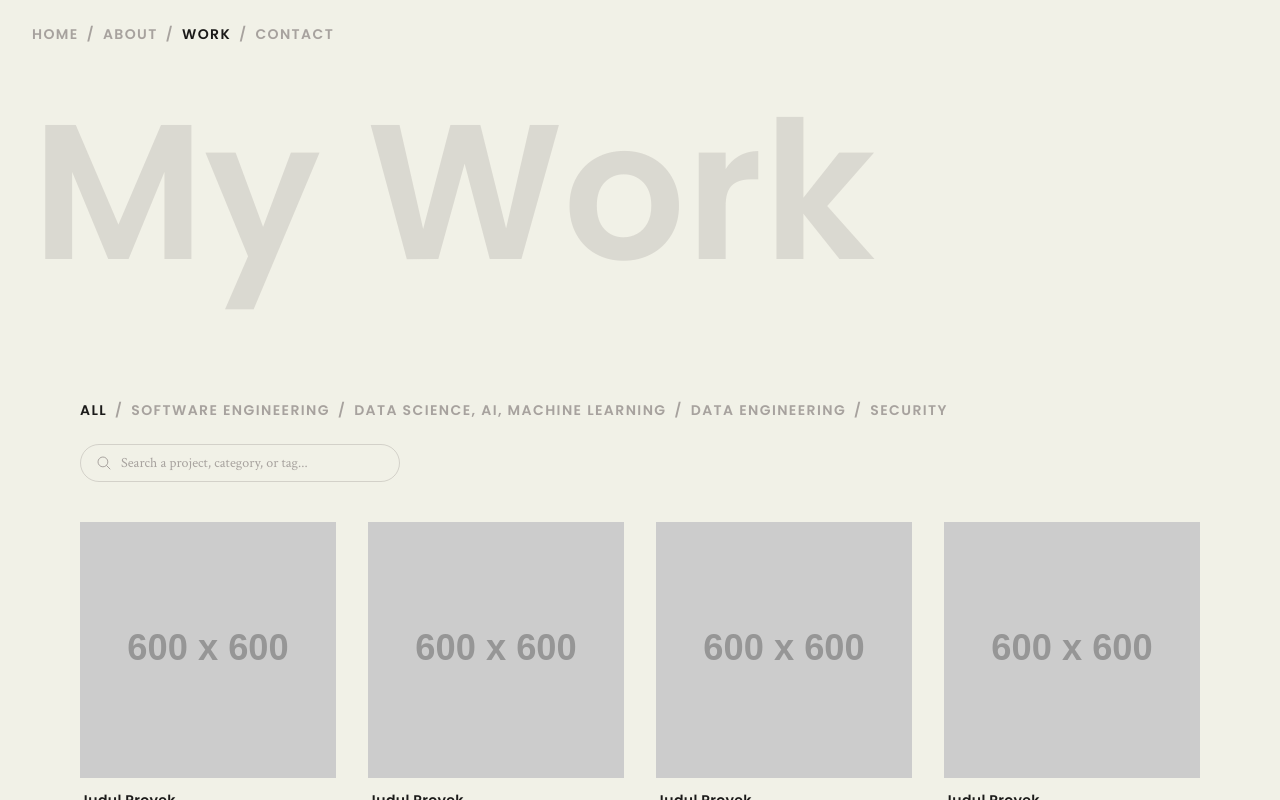
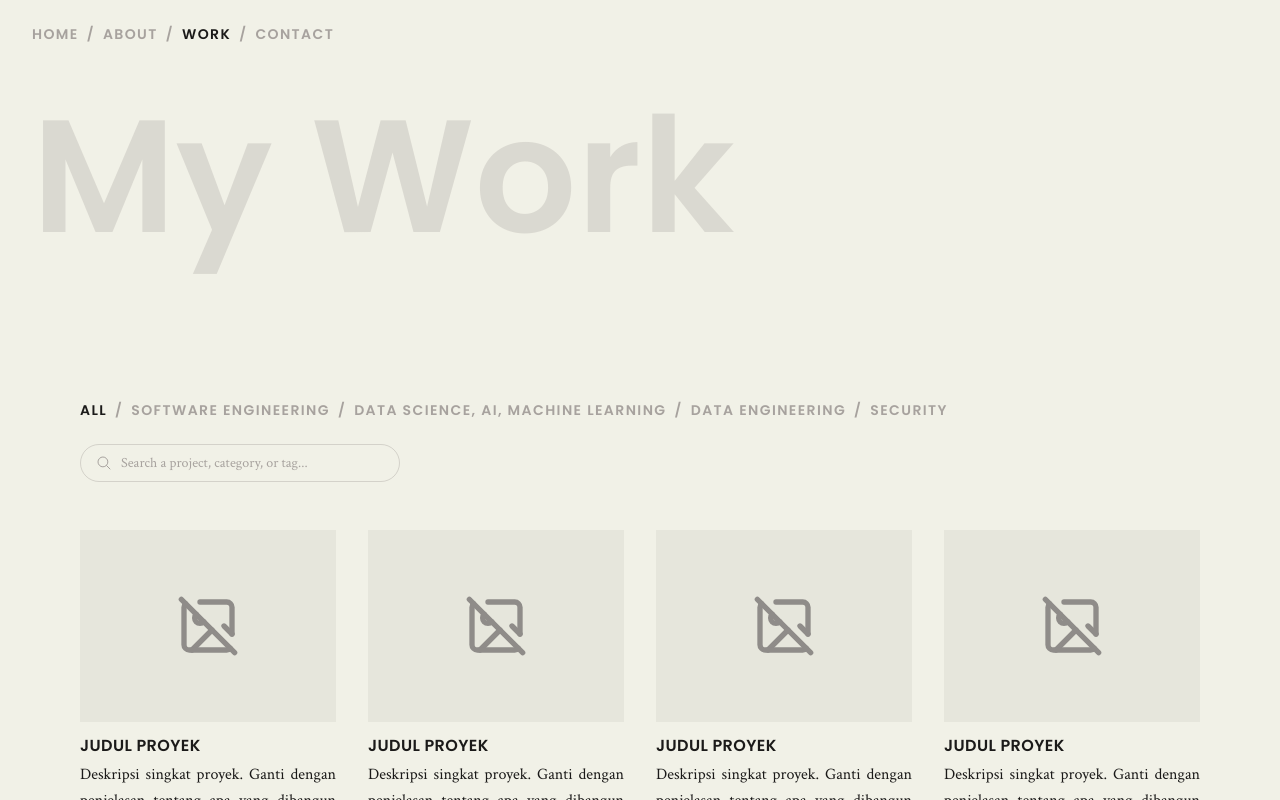
Before and after one commit to numshv/noumi-web-porto, a Next.js app: page / in a window 1280 px wide. Both pictures are taken after a click on the button "WORK". Shown: the top 800 px of the page. Built offline with nearby package versions, Linux system fonts and the light colour scheme.

Commit message:
style: update styling in work page

```diff
--- a/package.json
+++ b/package.json
@@ -10,6 +10,7 @@
   "dependencies": {
     "@floating-ui/react": "^0.27.19",
     "framer-motion": "^12.38.0",
+    "lucide-react": "^1.45.0",
     "next": "16.2.4",
     "react": "19.2.4",
     "react-dom": "19.2.4",
--- a/src/components/Work.tsx
+++ b/src/components/Work.tsx
@@ -1,12 +1,30 @@
 "use client";
 
-import React, { useMemo, useState } from "react";
-import { AnimatePresence, motion } from "framer-motion";
+import React, { useEffect, useLayoutEffect, useMemo, useRef, useState } from "react";
+import {
+  AnimatePresence,
+  animate,
+  motion,
+  useMotionTemplate,
+  useMotionValue,
+  useScroll,
+  useTransform,
+} from "framer-motion";
+import { ImageOff } from "lucide-react";
 import { IoSearchOutline } from "react-icons/io5";
 import workData from "@/lib/work.json";
 import type { WorkItem } from "@/lib/types";
 
 const works = workData as WorkItem[];
+
+const START_TOP = 96; // top-24
+const START_LEFT = 32; // left-8
+const START_COLOR = "#A7A29E";
+
+const DOCKED_SIZE = 32; // px, font-size once docked
+const DOCKED_GAP = 20; // px, gap kept between title and the filter/search row
+const ROW_STICKY_TOP = 150; // px from viewport top where the header sticks — raise this for more breathing room below the nav
+const DOCKED_COLOR = "#1B1A19";
 
 const gridVariants = {
   hidden: {},
@@ -19,9 +37,113 @@ const cardVariants = {
   exit: { opacity: 0, y: -12, transition: { duration: 0.2 } },
 };
 
+function WorkImage({ src, alt }: { src: string; alt: string }) {
+  const [failed, setFailed] = useState(true);
+
+  if (failed) {
+    return (
+      <div className="flex h-full w-full items-center justify-center">
+        <ImageOff size={64} strokeWidth={2} color="#8F8C89" />
+      </div>
+    );
+  }
+
+  return (
+    <img
+      src={src}
+      alt={alt}
+      onError={() => setFailed(true)}
+      className="h-full w-full object-cover transition-transform duration-500 group-hover:scale-105"
+    />
+  );
+}
+
 export default function Work() {
   const [activeCategory, setActiveCategory] = useState("All");
   const [query, setQuery] = useState("");
+
+  const titleRef = useRef<HTMLHeadingElement>(null);
+  const rowRef = useRef<HTMLDivElement>(null);
+
+  const [startSize, setStartSize] = useState(160);
+  const [dockedLeft, setDockedLeft] = useState(START_LEFT);
+  const [rowStartTop, setRowStartTop] = useState(400);
+  const [collapseRange, setCollapseRange] = useState(1);
+  const [headerHeight, setHeaderHeight] = useState(0);
+
+  // measure the title's real rendered size and the row's real document
+  // position, so every calculation below is based on actual layout, not
+  // guessed numbers
+  useLayoutEffect(() => {
+    const measure = () => {
+      if (!titleRef.current || !rowRef.current) return;
+
+      const computedSize = parseFloat(window.getComputedStyle(titleRef.current).fontSize);
+      if (computedSize) setStartSize(computedSize);
+
+      const rowRect = rowRef.current.getBoundingClientRect();
+      setDockedLeft(rowRect.left);
+
+      const rowDocTop = rowRect.top + window.scrollY;
+      setRowStartTop(rowDocTop);
+      setCollapseRange(Math.max(rowDocTop - ROW_STICKY_TOP, 40));
+      setHeaderHeight(ROW_STICKY_TOP + rowRect.height + 16);
+    };
+    measure();
+    window.addEventListener("resize", measure);
+    return () => window.removeEventListener("resize", measure);
+  }, []);
+
+  const { scrollY } = useScroll();
+  const progress = useTransform(scrollY, [0, collapseRange], [0, 1], { clamp: true });
+
+  // one-time fade-in on load (unchanged from before), multiplied with the
+  // scroll-driven fade so the very first frame looks identical to before
+  const mountProgress = useMotionValue(0);
+  useEffect(() => {
+    const controls = animate(mountProgress, 1, { duration: 1.2, ease: "easeOut" });
+    return controls.stop;
+  }, [mountProgress]);
+
+  const titleOpacity = useTransform([mountProgress, progress], (values) => {
+    const [m, p] = values as number[];
+    return m * (0.3 + p * 0.7);
+  });
+
+  // backdrop only appears as you scroll — stays fully invisible at rest,
+  // exactly like before
+  const backdropOpacity = progress;
+
+  const titleFontSizeValue = useTransform(
+    progress,
+    (p) => startSize + (DOCKED_SIZE - startSize) * p
+  );
+
+  // the title moves on its own path from its original spot towards the
+  // docked spot, but is never allowed to sit lower than "gap above the
+  // filter row's current (still-moving) top" — so instead of the two
+  // drifting out of sync mid-scroll, the title lands on the row exactly
+  // when the row reaches it, and rides along with it from then on
+  const titleTopValue = useTransform(progress, (p) => {
+    const fontSize = startSize + (DOCKED_SIZE - startSize) * p;
+    const rowLiveTop = rowStartTop - p * collapseRange;
+    const rowAnchoredTop = rowLiveTop - DOCKED_GAP - fontSize;
+
+    const finalDockedTop = ROW_STICKY_TOP - DOCKED_GAP - DOCKED_SIZE;
+    const naturalTop = START_TOP + (finalDockedTop - START_TOP) * p;
+
+    return Math.min(naturalTop, rowAnchoredTop);
+  });
+
+  const titleLeftValue = useTransform(
+    progress,
+    (p) => START_LEFT + (dockedLeft - START_LEFT) * p
+  );
+  const titleColor = useTransform(progress, [0, 1], [START_COLOR, DOCKED_COLOR]);
+
+  const titleTop = useMotionTemplate`${titleTopValue}px`;
+  const titleLeft = useMotionTemplate`${titleLeftValue}px`;
+  const titleFontSize = useMotionTemplate`${titleFontSizeValue}px`;
 
   const categories = useMemo(() => {
     const unique = Array.from(new Set(works.map((w) => w.category)));
@@ -43,19 +165,24 @@ export default function Work() {
 
   return (
     <div>
+      {/* solid backdrop behind the title + filter/search row, fades in as you scroll */}
       <motion.div
-        initial={{ opacity: 0 }}
-        animate={{ opacity: 0.3 }}
-        transition={{ duration: 1.2, ease: "easeOut" }}
-        className="fixed left-8 top-24 pointer-events-none select-none"
+        style={{ opacity: backdropOpacity, height: headerHeight }}
+        className="pointer-events-none fixed inset-x-0 top-0 z-30 bg-background"
+      />
+
+      <motion.div
+        style={{ top: titleTop, left: titleLeft, opacity: titleOpacity }}
+        className="pointer-events-none fixed z-50 select-none"
       >
-        <h1
+        <motion.h1
+          ref={titleRef}
           className="fill-title font-sans font-semibold pointer-events-auto"
           data-text="My Work"
-          style={{ fontSize: "clamp(5rem, 15vw, 14rem)", color: "#A7A29E", lineHeight: 1 }}
+          style={{ fontSize: titleFontSize, color: titleColor, lineHeight: 1 }}
         >
           My Work
-        </h1>
+        </motion.h1>
       </motion.div>
 
       <motion.div
@@ -64,7 +191,11 @@ export default function Work() {
         transition={{ duration: 0.6, delay: 0.3 }}
         className="pt-64"
       >
-        <div className="flex flex-wrap items-center justify-between gap-6 pb-10">
+        <div
+          ref={rowRef}
+          style={{ top: ROW_STICKY_TOP }}
+          className="sticky z-40 flex flex-wrap items-center justify-between gap-6 bg-background pb-2"
+        >
           <nav className="flex flex-wrap items-center gap-2 font-sans text-sm font-semibold tracking-widest">
             {categories.map((cat, i) => (
               <React.Fragment key={cat}>
@@ -100,7 +231,7 @@ export default function Work() {
           variants={gridVariants}
           initial="hidden"
           animate="show"
-          className="grid grid-cols-1 gap-x-8 gap-y-12 sm:grid-cols-2 lg:grid-cols-3 xl:grid-cols-4"
+          className="relative z-10 grid grid-cols-1 gap-x-8 gap-y-12 pt-10 sm:grid-cols-2 lg:grid-cols-3 xl:grid-cols-4"
         >
           <AnimatePresence mode="popLayout">
             {filtered.map((item) => (
@@ -116,21 +247,17 @@ export default function Work() {
                 rel="noopener noreferrer"
                 className="group flex flex-col gap-3"
               >
-                <div className="aspect-square overflow-hidden bg-foreground/5">
-                  <img
-                    src={item.image}
-                    alt={item.title}
-                    className="h-full w-full object-cover transition-transform duration-500 group-hover:scale-105"
-                  />
+                <div className="aspect-[4/3] overflow-hidden bg-foreground/5">
+                  <WorkImage src={item.image} alt={item.title} />
                 </div>
                 <div className="flex flex-col gap-1">
-                  <h3 className="font-sans text-sm font-semibold tracking-wide">
+                  <h3 className="font-sans font-semibold tracking-wide uppercase">
                     {item.title}
                   </h3>
-                  <p className="font-serif text-sm leading-relaxed text-foreground/70">
+                  <p className="font-serif text leading-relaxed text-justify">
                     {item.description}
                   </p>
-                  <p className="self-end font-serif text-xs text-gray1">
+                  <p className="self-end font-serif text-sm">
                     {`{${item.tags.join(", ")}}`}
                   </p>
                 </div>
```
Also changed, not shown: 1 other file (tests, documents, lock files or other folders).
